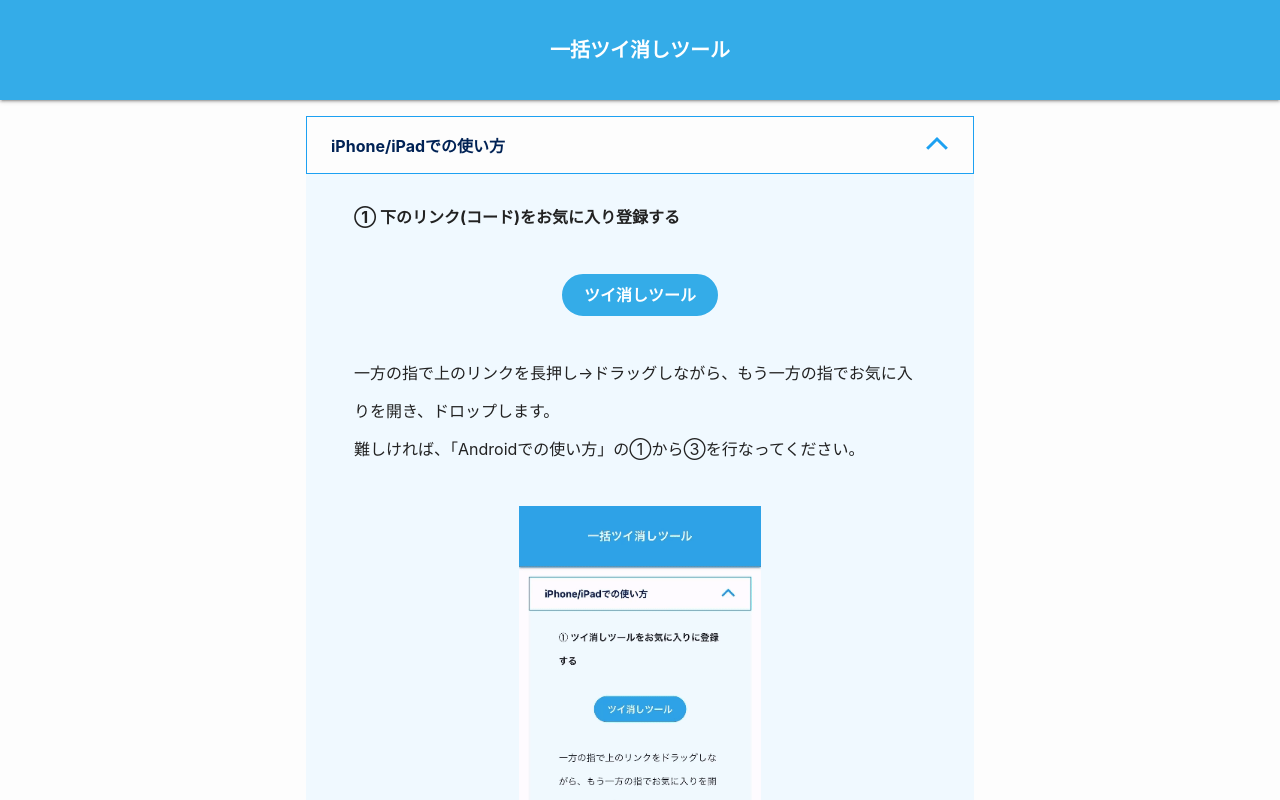
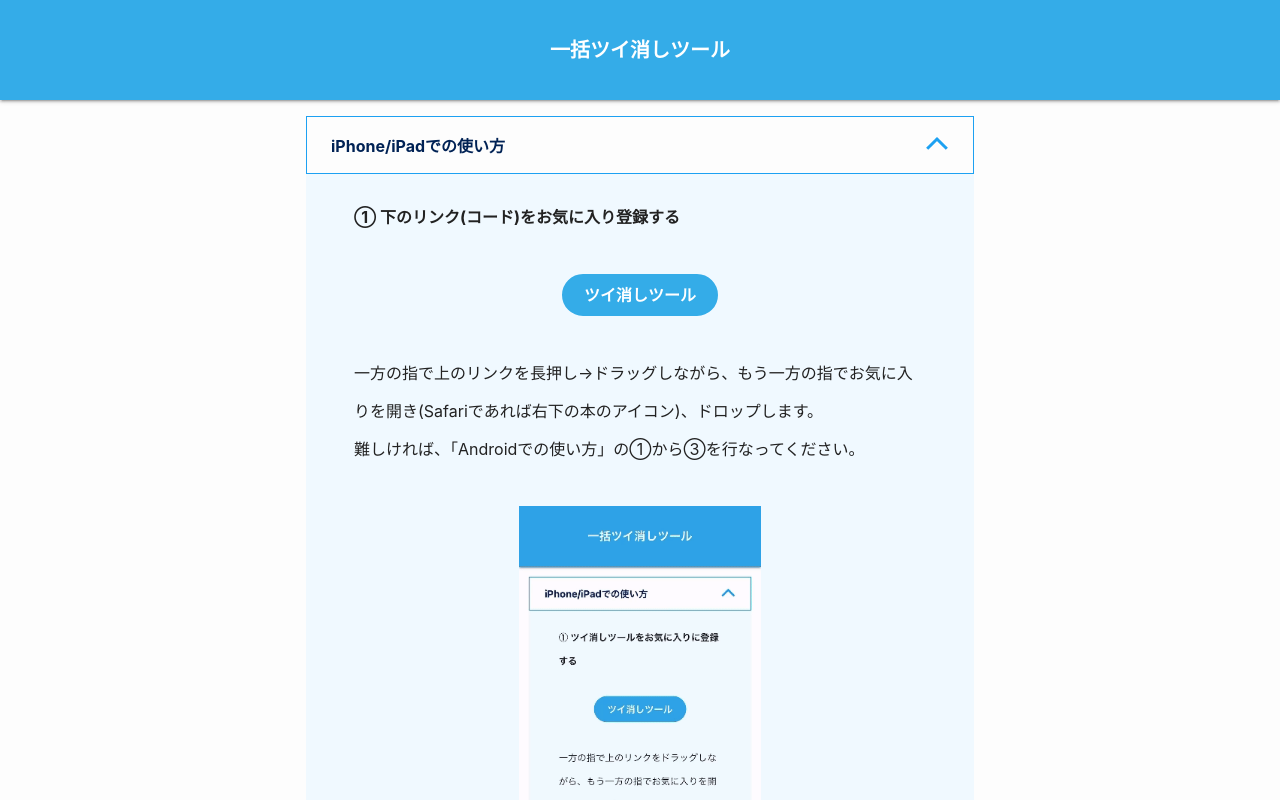
Before and after one commit to x-delete/x-delete.github.io, a plain HTML site: page index.html in a window 1280 px wide. Both pictures are taken after a click on the heading "iPhone/iPadでの使い方". Shown: the top 800 px of the page. Drawn offline with nearby package versions, Linux system fonts and the light colour scheme.

Commit message:
Update index.html

```diff
--- a/index.html
+++ b/index.html
@@ -65,7 +65,7 @@
                     <br>
                     <a class="let" href="">ツイ消しツール</a>
                     <br>
-                    <p>一方の指で上のリンクを長押し→ドラッグしながら、もう一方の指でお気に入りを開き、ドロップします。</p>
+                    <p>一方の指で上のリンクを長押し→ドラッグしながら、もう一方の指でお気に入りを開き(Safariであれば右下の本のアイコン)、ドロップします。</p>
                     <p>難しければ、「Androidでの使い方」の①から③を行なってください。</p>
                     <br>
                     <div class="img"><img src="img/add.gif" alt="お気に入りに追加する様子"></div>
```
